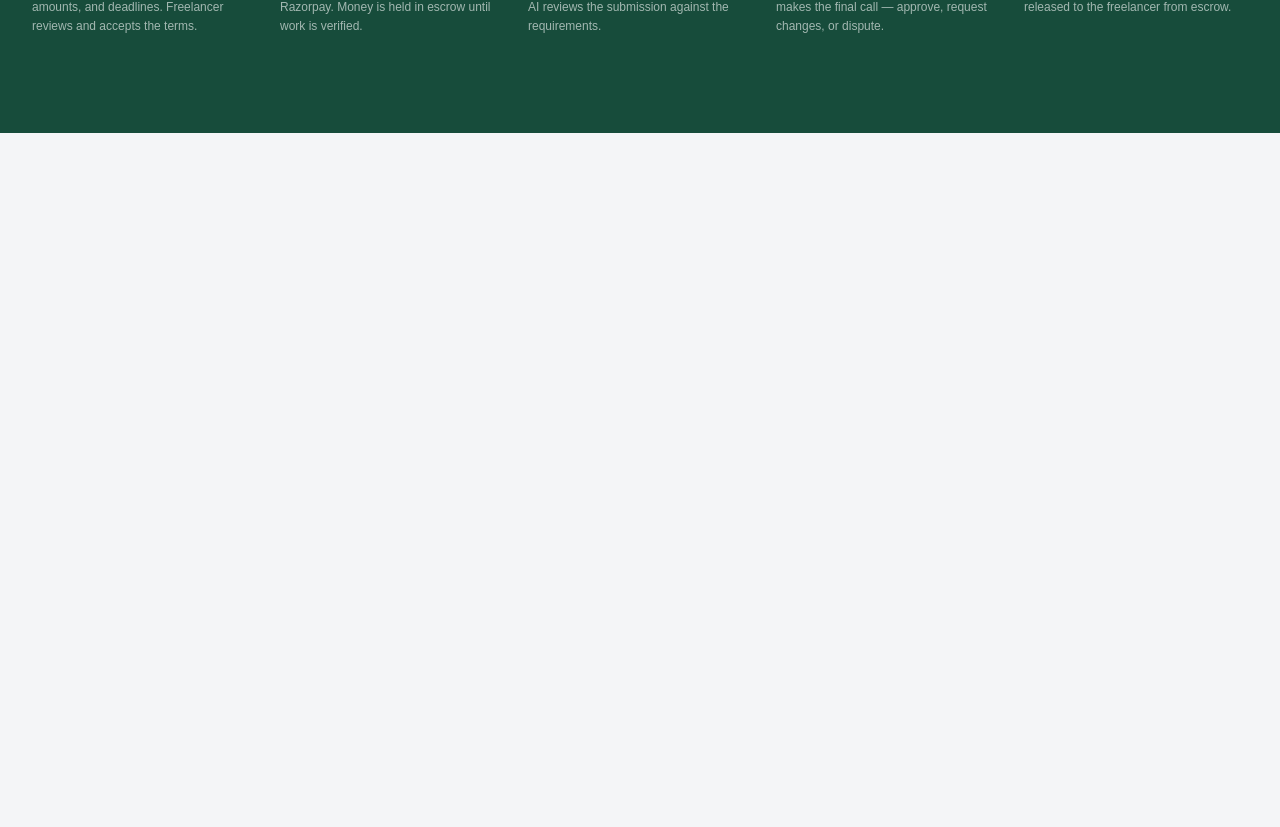
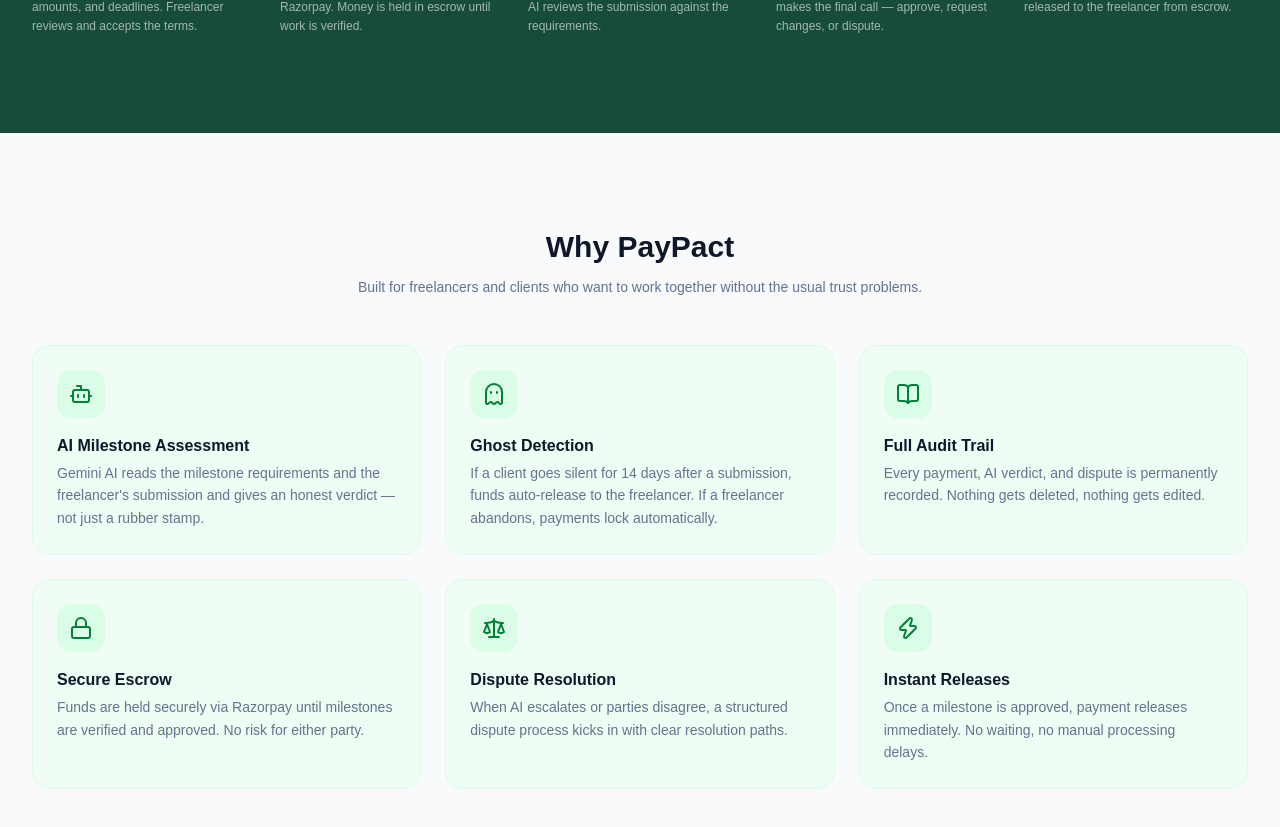
Before and after one commit to SajjadRizvi04/PactPay, a React app in the folder frontend/: page / in a window 1280 px wide. Shown: the part 1092-1919 px from the top of the page. Before the commit the page ends 1225 px from the top, so only its background shows below. Built offline with nearby package versions, Linux system fonts and the light colour scheme; the HTML template or start-up script is replaced by a standard one.

Commit message:
Features section of home page done

```diff
--- a/frontend/src/pages/Home.jsx
+++ b/frontend/src/pages/Home.jsx
@@ -1,11 +1,44 @@
 import { Button } from '@/components/ui/button'
 import Navbar from '@/shared/Navbar'
 import React from 'react'
-import { Handshake, Lock, Bot, CheckCircle, Banknote  } from 'lucide-react'
+import { Handshake, Lock, Bot, CheckCircle, Banknote, Ghost, BookOpen, Scale, Zap } from 'lucide-react'
 import { useNavigate } from 'react-router-dom'
 import { Badge } from '@/components/ui/badge'
+import { Card, CardContent } from '@/components/ui/card'
 
 const Home = () => {
+  const features = [
+    {
+      icon: <Bot className='w-6 h-6 text-green-700' />,
+      title: 'AI Milestone Assessment',
+      desc: 'Gemini AI reads the milestone requirements and the freelancer\'s submission and gives an honest verdict — not just a rubber stamp.'
+    },
+    {
+      icon: <Ghost className='w-6 h-6 text-green-700' />,
+      title: 'Ghost Detection',
+      desc: 'If a client goes silent for 14 days after a submission, funds auto-release to the freelancer. If a freelancer abandons, payments lock automatically.'
+    },
+    {
+      icon: <BookOpen className='w-6 h-6 text-green-700' />,
+      title: 'Full Audit Trail',
+      desc: 'Every payment, AI verdict, and dispute is permanently recorded. Nothing gets deleted, nothing gets edited.'
+    },
+    {
+      icon: <Lock className='w-6 h-6 text-green-700' />,
+      title: 'Secure Escrow',
+      desc: 'Funds are held securely via Razorpay until milestones are verified and approved. No risk for either party.'
+    },
+    {
+      icon: <Scale className='w-6 h-6 text-green-700' />,
+      title: 'Dispute Resolution',
+      desc: 'When AI escalates or parties disagree, a structured dispute process kicks in with clear resolution paths.'
+    },
+    {
+      icon: <Zap className='w-6 h-6 text-green-700' />,
+      title: 'Instant Releases',
+      desc: 'Once a milestone is approved, payment releases immediately. No waiting, no manual processing delays.'
+    }
+  ]
   const steps = [
     {
       icon: <Handshake className='w-6 h-6' />,
@@ -65,6 +98,7 @@ const Home = () => {
         </div>
 
       </section>
+      {/* How it works */}
       <section className='bg-primary py-24 px-8 '>
         <div className='max-w-7xl mx-auto flex flex-col gap-16'>
 
@@ -108,6 +142,67 @@ const Home = () => {
 
         </div>
       </section>
+      {/* Features */}
+      {/* <section className='px-8 py-16 bg-slate-50'>
+        <h2 className='text-3xl font-bold text-slate-900 text-center mb-12'>Why PayPact</h2>
+        <div className='grid grid-cols-1 md:grid-cols-4 gap-6 max-w-5xl mx-auto'>
+          <Card>
+            <CardContent className='pt-6 flex flex-col gap-2'>
+              <h3 className='font-semibold text-slate-900'>AI-Powered Milestone Verification</h3>
+              <p className='text-slate-500 text-sm'>Automatically analyzes submitted work to verify progress against agreed milestones before payment is released, reducing disputes and manual reviews.</p>
+            </CardContent>
+          </Card>
+          <Card>
+            <CardContent className='pt-6 flex flex-col gap-2'>
+              <h3 className='font-semibold text-slate-900'>Secure Escrow Payments</h3>
+              <p className='text-slate-500 text-sm'>Client funds are securely held in escrow and released only after milestone approval, protecting both freelancers and clients.</p>
+            </CardContent>
+          </Card>
+          <Card>
+            <CardContent className='pt-6 flex flex-col gap-2'>
+              <h3 className='font-semibold text-slate-900'>Smart Contracts & Milestone Tracking</h3>
+              <p className='text-slate-500 text-sm'>Create projects with custom milestones, deadlines, and payment schedules. Both parties can monitor progress through a centralized dashboard.</p>
+            </CardContent>
+          </Card>
+          <Card>
+            <CardContent className='pt-6 flex flex-col gap-2'>
+              <h3 className='font-semibold text-slate-900'>Transparent Dispute Resolution</h3>
+              <p className='text-slate-500 text-sm'>If a disagreement occurs, PayPact provides AI-generated project insights, submission history, and activity logs to help resolve disputes fairly.</p>
+            </CardContent>
+          </Card>
+        </div>
+      </section> */}
+      <section className='bg-slate-50 py-24 px-8'>
+        <div className='max-w-7xl mx-auto flex flex-col gap-12'>
+
+          {/* Heading */}
+          <div className='text-center flex flex-col gap-3'>
+            <h2 className='text-3xl font-bold text-slate-900'>Why PayPact</h2>
+            <p className='text-slate-500 max-w-xl mx-auto text-sm'>
+              Built for freelancers and clients who want to work together without the usual trust problems.
+            </p>
+          </div>
+
+          {/* Cards */}
+          <div className='grid grid-cols-1 sm:grid-cols-2 lg:grid-cols-3 gap-6'>
+            {features.map((feature, i) => (
+              <div
+                key={i}
+                className='bg-green-50 border border-green-100 rounded-2xl p-6 flex flex-col gap-4 hover:shadow-md hover:border-green-200 transition'
+              >
+                <div className='w-12 h-12 rounded-xl bg-green-100 flex items-center justify-center'>
+                  {feature.icon}
+                </div>
+                <div className='flex flex-col gap-1'>
+                  <h3 className='font-semibold text-slate-900'>{feature.title}</h3>
+                  <p className='text-slate-500 text-sm leading-relaxed'>{feature.desc}</p>
+                </div>
+              </div>
+            ))}
+          </div>
+
+        </div>
+      </section>
     </div>
   )
 }
```
